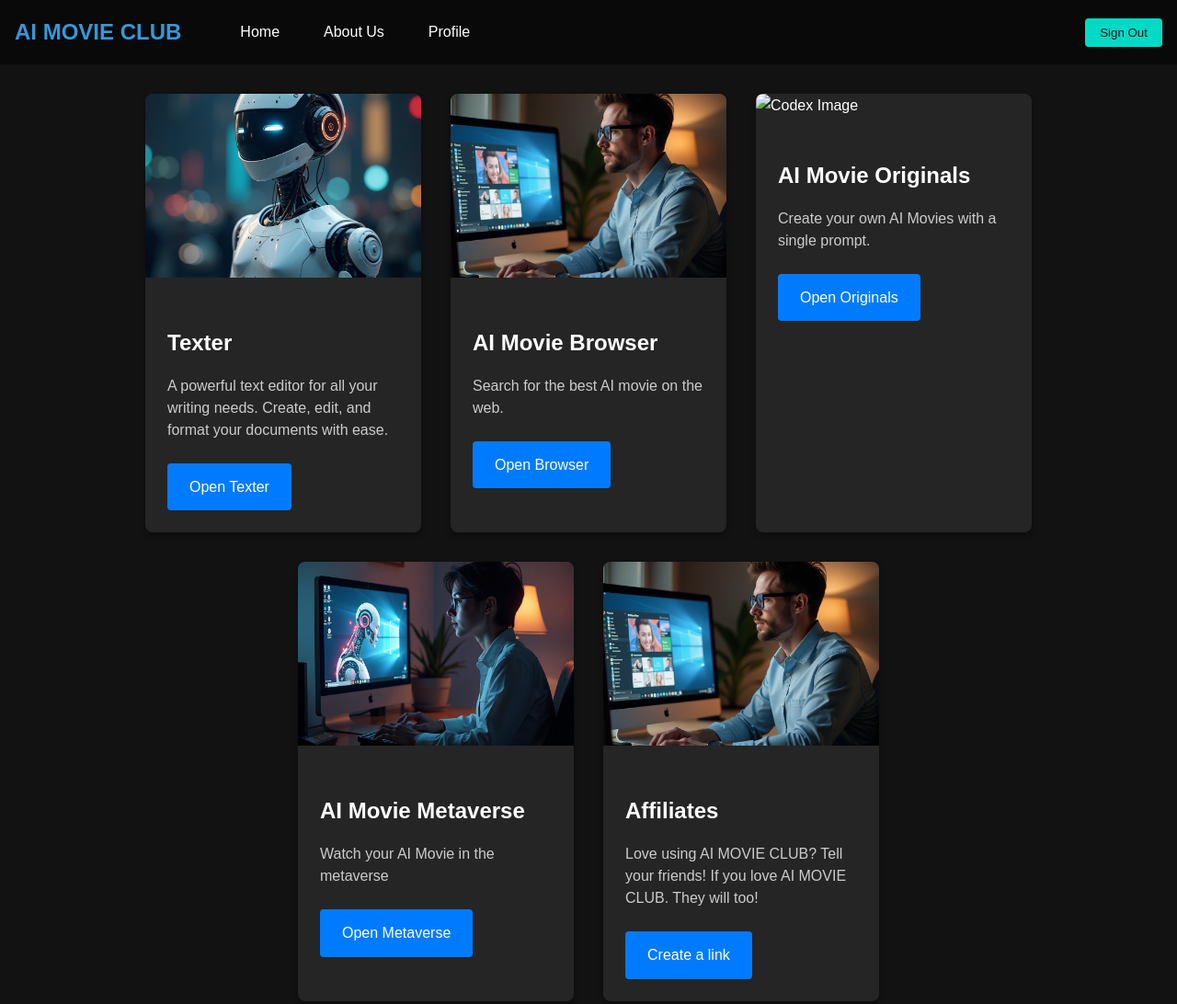
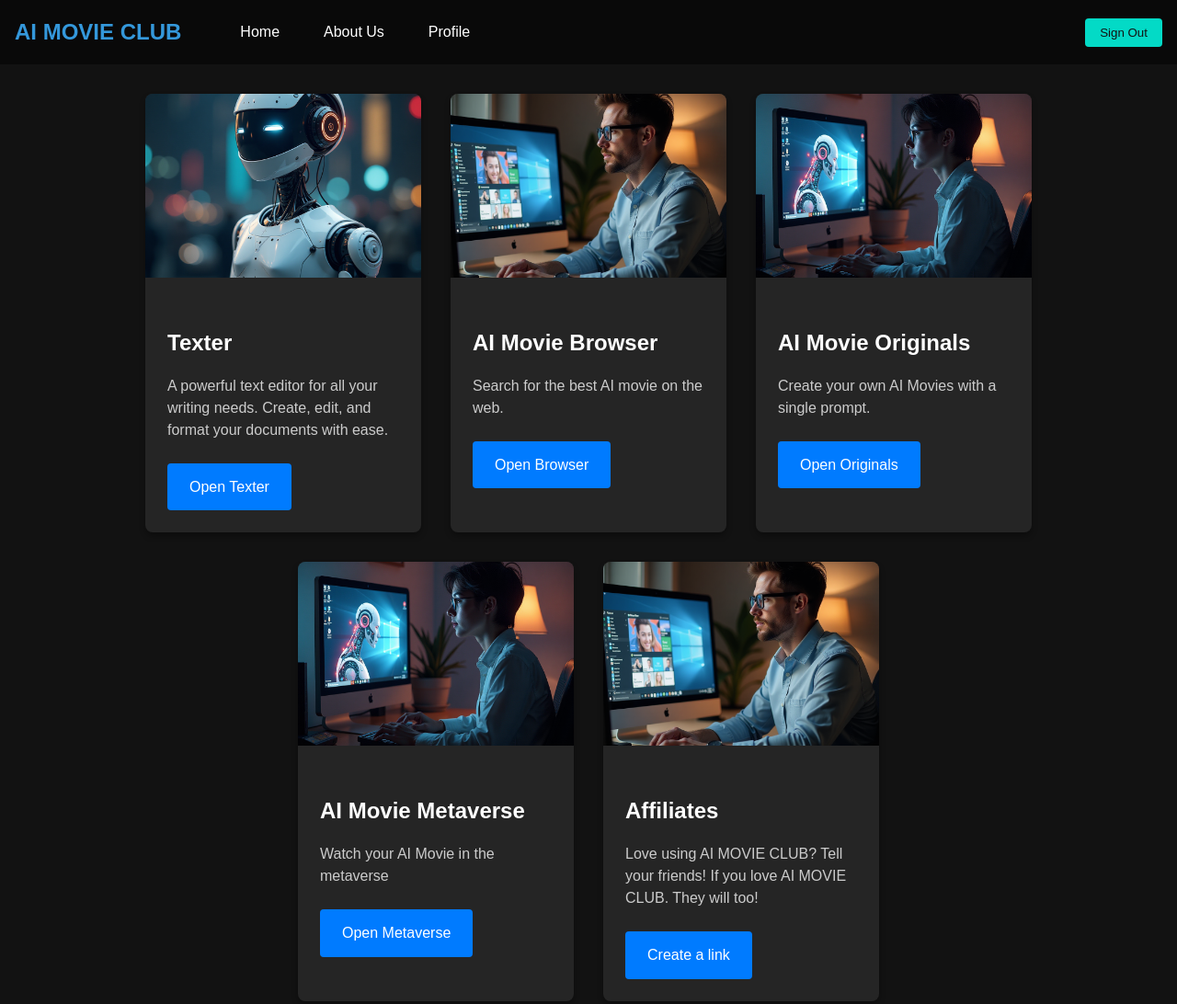
Before and after one commit to edycyber/aimovie, a website: page home.html in a window 1280 px wide. Shown: the whole page at 92% size. Drawn offline with Linux system fonts and the light colour scheme.

Commit message:
Update home.html

```diff
--- a/home.html
+++ b/home.html
@@ -166,7 +166,7 @@
         </div>
 
         <div class="card">
-            <img src="AICOMPUTER.png" alt="Codex Image">
+            <img src="aimovie.png" alt="Codex Image">
             <div class="card-content">
                 <h2 class="card-title">AI Movie Originals</h2>
                 <p class="card-description">
```
